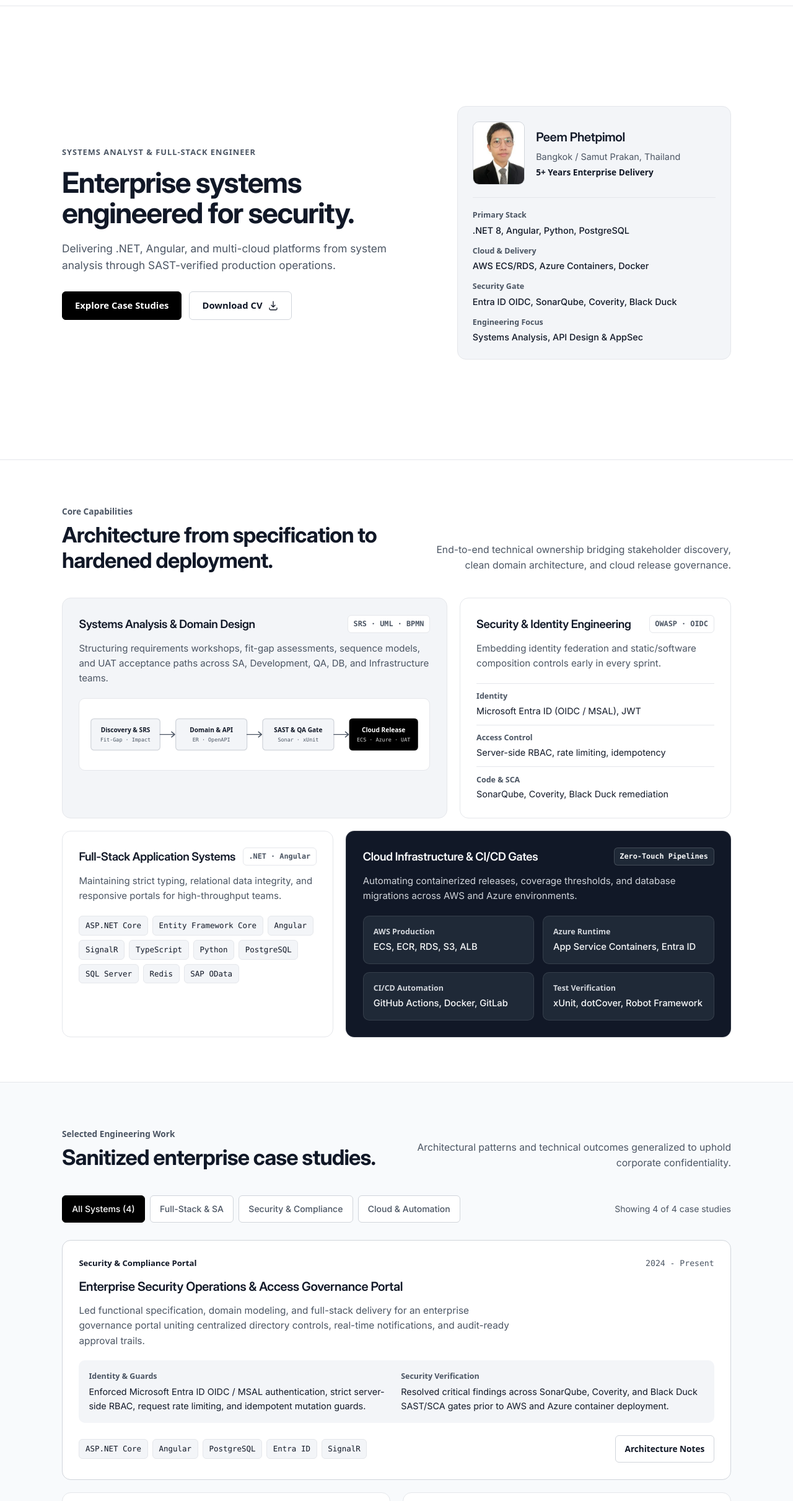
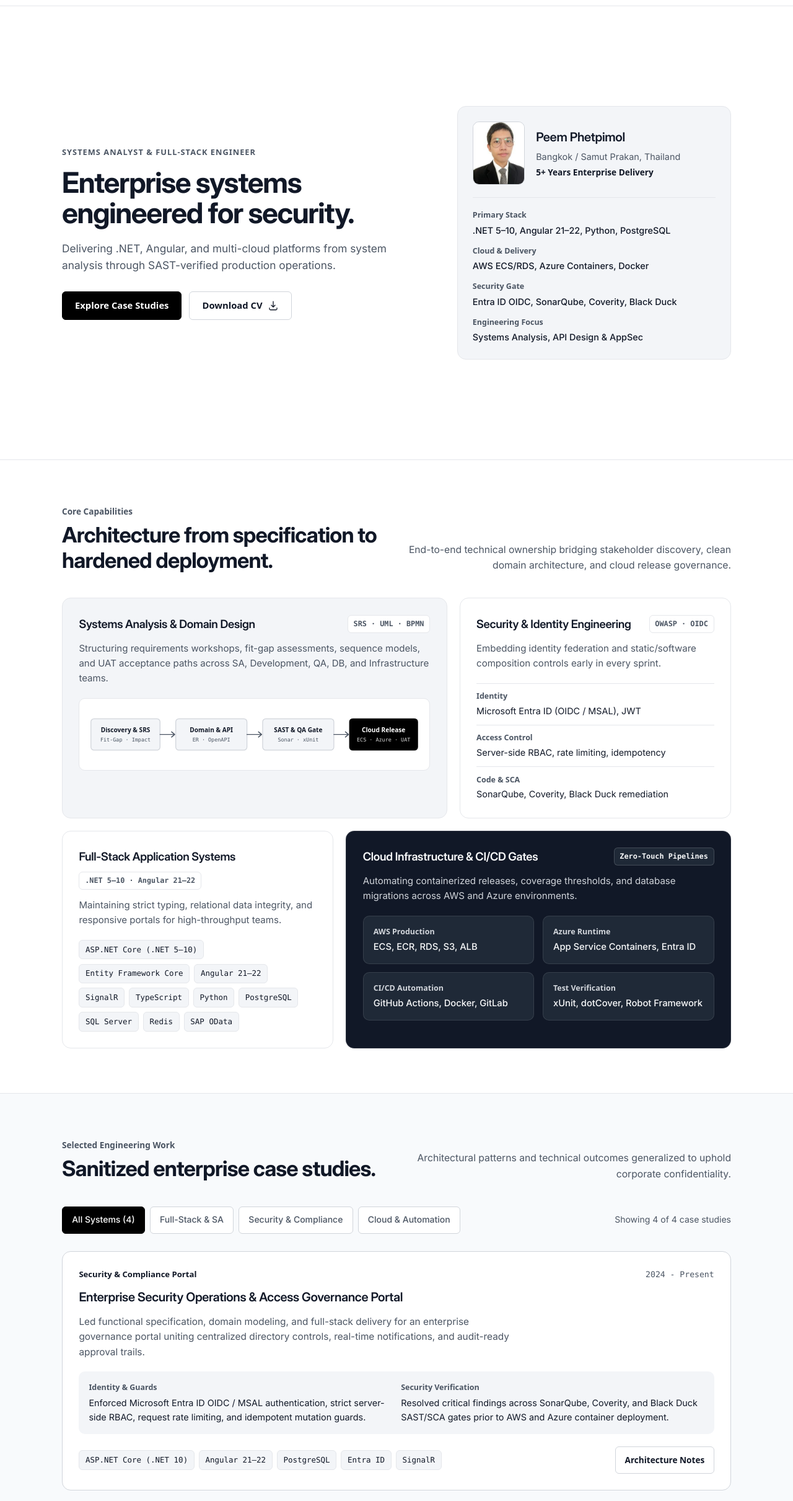
Before and after one commit to peemphetpimolzzz/peemphetpimolzzz.github.io, a website: page src/index.html in a window 1280 px wide. Shown: the part 59-2480 px from the top of the page at 62% size. Drawn offline with Linux system fonts and the light colour scheme; files whose address does not match are found by name; a web font is replaced by a local one.

Commit message:
Update .NET and Angular version ranges and tighten Thai note wrapping

```diff
--- a/src/app.ts
+++ b/src/app.ts
@@ -105,7 +105,7 @@ const TRANSLATIONS: Record<Locale, Record<string, string>> = {
     "exp.1.company": "PTT Global Chemical Public Company Limited · Bangkok, Thailand (Hybrid)",
     "exp.1.period": "Oct 2024 - Present",
     "exp.1.b1": "Analyze end-to-end enterprise products, leading impact analysis and implementation planning across SA, Development, QA, Database, and Infrastructure teams.",
-    "exp.1.b2": "Architect full-stack systems using ASP.NET Core (.NET), C#, EF Core, Angular, SignalR, Python, Laravel, React, Vue, and PostgreSQL / SQL Server / Redis.",
+    "exp.1.b2": "Architect full-stack systems using ASP.NET Core (.NET 5–10), C#, EF Core, Angular 21–22, SignalR, Python, Laravel, React, Vue, and PostgreSQL / SQL Server / Redis.",
     "exp.1.b3": "Harden production apps with Microsoft Entra ID (OIDC/MSAL), RBAC, rate limiting, and SonarQube / Coverity / Black Duck SAST/SCA remediation.",
     "exp.1.b4": "Operate Dockerized GitHub Actions CI/CD pipelines to AWS (ECS, ECR, RDS, S3, ALB) and Azure App Service Containers with xUnit/dotCover and Robot Framework gates.",
     "exp.2.company": "Advanced Info Service Public Company Limited (AIS) · Bangkok, Thailand",
@@ -199,7 +199,7 @@ const TRANSLATIONS: Record<Locale, Record<string, string>> = {
     "cap.t4.k4": "ระบบทดสอบอัตโนมัติ",
     "cases.tag": "ผลงานเชิงวิศวกรรม",
     "cases.title": "กรณีศึกษาระบบองค์กร (Sanitized)",
-    "cases.note": "สรุปสถาปัตยกรรมและผลลัพธ์เชิงเทคนิคโดยสงวนรหัสโครงการและข้อมูลลับขององค์กร",
+    "cases.note": "สรุปสถาปัตยกรรมและผลลัพธ์เชิงเทคนิคโดยสงวนข้อมูลลับขององค์กร",
     "cases.f.all": "ทั้งหมด (4)",
     "cases.f.systems": "Full-Stack & SA",
     "cases.f.security": "ความปลอดภัยและสิทธิ์",
@@ -243,7 +243,7 @@ const TRANSLATIONS: Record<Locale, Record<string, string>> = {
     "exp.1.company": "บริษัท พีทีที โกลบอล เคมิคอล จำกัด (มหาชน) (PTT GC) · กรุงเทพฯ (Hybrid)",
     "exp.1.period": "ต.ค. 2024 - ปัจจุบัน",
     "exp.1.b1": "วิเคราะห์และออกแบบระบบซอฟต์แวร์องค์กรแบบครบวงจร ทำ Impact Analysis และวางแผนส่งมอบร่วมกับทีม SA, Dev, QA, Database และ Infrastructure",
-    "exp.1.b2": "พัฒนาระบบ Full-Stack ด้วย ASP.NET Core (.NET), C#, EF Core, Angular, SignalR, Python, Laravel, React, Vue และ PostgreSQL / SQL Server / Redis",
+    "exp.1.b2": "พัฒนาระบบ Full-Stack ด้วย ASP.NET Core (.NET 5–10), C#, EF Core, Angular 21–22, SignalR, Python, Laravel, React, Vue และ PostgreSQL / SQL Server / Redis",
     "exp.1.b3": "ยกระดับความปลอดภัยแอปด้วย Microsoft Entra ID (OIDC/MSAL), RBAC, Rate Limiting และแก้ไขผลตรวจ SonarQube / Coverity / Black Duck",
     "exp.1.b4": "ดูแล Dockerized GitHub Actions CI/CD ไปยัง AWS (ECS, ECR, RDS, S3, ALB) และ Azure App Service Containers พร้อมเกณฑ์ xUnit/dotCover และ Robot Framework",
     "exp.2.company": "บริษัท แอดวานซ์ อินโฟร์ เซอร์วิส จำกัด (มหาชน) (AIS) · กรุงเทพฯ",
--- a/src/index.html
+++ b/src/index.html
@@ -115,7 +115,7 @@
           <dl class="profile-specs">
             <div class="spec-row">
               <dt data-i18n="profile.stackLabel">Primary Stack</dt>
-              <dd>.NET 8, Angular, Python, PostgreSQL</dd>
+              <dd>.NET 5–10, Angular 21–22, Python, PostgreSQL</dd>
             </div>
             <div class="spec-row">
               <dt data-i18n="profile.cloudLabel">Cloud &amp; Delivery</dt>
@@ -194,13 +194,13 @@
           <article class="bento-tile bento-plain">
             <div class="tile-head">
               <h3 data-i18n="cap.t3.title">Full-Stack Application Systems</h3>
-              <span class="tile-badge">.NET · Angular</span>
+              <span class="tile-badge">.NET 5–10 · Angular 21–22</span>
             </div>
             <p class="tile-desc" data-i18n="cap.t3.desc">Maintaining strict typing, relational data integrity, and responsive portals for high-throughput teams.</p>
             <ul class="stack-pills">
-              <li>ASP.NET Core</li>
+              <li>ASP.NET Core (.NET 5–10)</li>
               <li>Entity Framework Core</li>
-              <li>Angular</li>
+              <li>Angular 21–22</li>
               <li>SignalR</li>
               <li>TypeScript</li>
               <li>Python</li>
@@ -281,8 +281,8 @@
               </dl>
               <div class="case-footer">
                 <ul class="stack-pills">
-                  <li>ASP.NET Core</li>
-                  <li>Angular</li>
+                  <li>ASP.NET Core (.NET 10)</li>
+                  <li>Angular 21–22</li>
                   <li>PostgreSQL</li>
                   <li>Entra ID</li>
                   <li>SignalR</li>
@@ -311,7 +311,7 @@
               </dl>
               <div class="case-footer">
                 <ul class="stack-pills">
-                  <li>.NET 8</li>
+                  <li>.NET 5–10</li>
                   <li>SAP OData</li>
                   <li>SQL Server</li>
                   <li>Redis</li>
@@ -410,7 +410,7 @@
             </div>
             <ul class="timeline-bullets">
               <li data-i18n="exp.1.b1">Analyze end-to-end enterprise products, leading impact analysis and implementation planning across SA, Development, QA, Database, and Infrastructure teams.</li>
-              <li data-i18n="exp.1.b2">Architect full-stack systems using ASP.NET Core (.NET), C#, EF Core, Angular, SignalR, Python, Laravel, React, Vue, and PostgreSQL / SQL Server / Redis.</li>
+              <li data-i18n="exp.1.b2">Architect full-stack systems using ASP.NET Core (.NET 5–10), C#, EF Core, Angular 21–22, SignalR, Python, Laravel, React, Vue, and PostgreSQL / SQL Server / Redis.</li>
               <li data-i18n="exp.1.b3">Harden production apps with Microsoft Entra ID (OIDC/MSAL), RBAC, rate limiting, and SonarQube / Coverity / Black Duck SAST/SCA remediation.</li>
               <li data-i18n="exp.1.b4">Operate Dockerized GitHub Actions CI/CD pipelines to AWS (ECS, ECR, RDS, S3, ALB) and Azure App Service Containers with xUnit/dotCover and Robot Framework gates.</li>
             </ul>
--- a/src/styles.css
+++ b/src/styles.css
@@ -626,7 +626,13 @@ html[data-theme="dark"] .icon-moon {
   margin: 0;
   font-size: 0.98rem;
   color: var(--text-muted);
-  max-width: 52ch;
+  max-width: 56ch;
+  text-wrap: pretty;
+}
+
+html[lang="th"] .section-note {
+  max-width: 58ch;
+  text-wrap: balance;
 }
 
 @media (min-width: 860px) {
```
Also changed, not shown: 1 other file.
